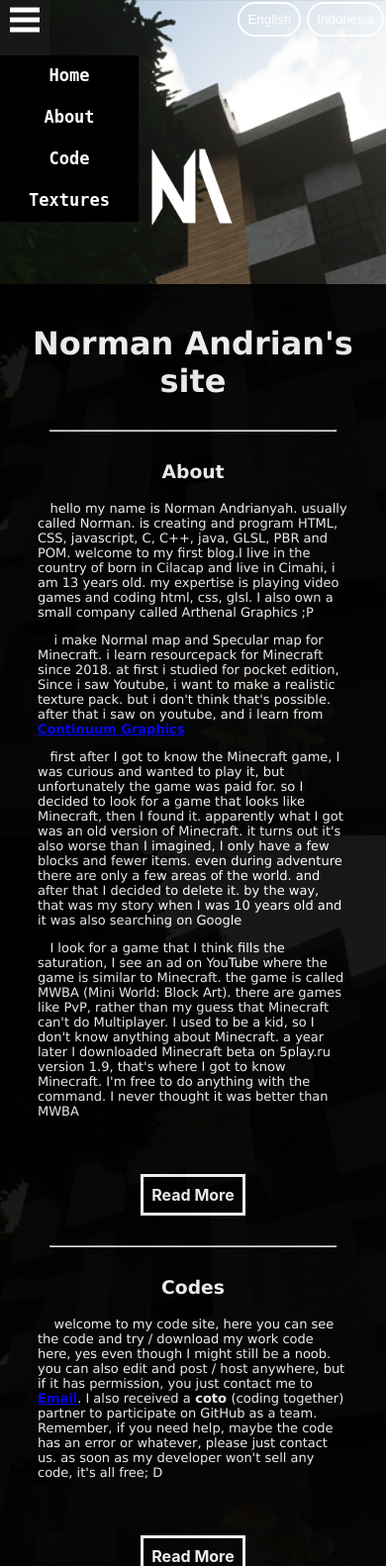
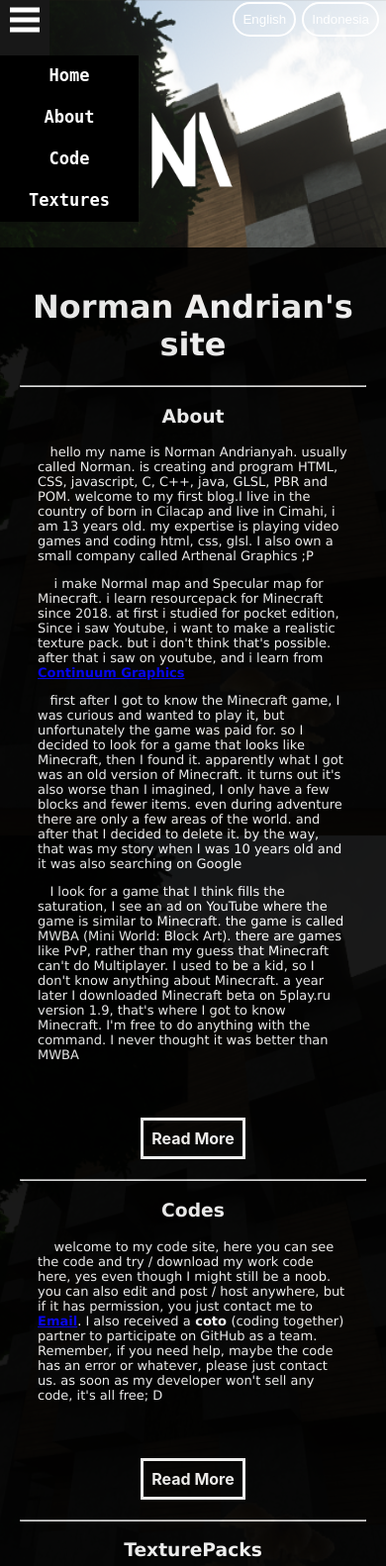
Before and after one commit to norman-andrians/norman-andrians.github.io, a PHP site: page / in a window 390 px wide. Shown: the top 1582 px of the page at 99% size. Run offline with PHP 8.4, Linux system fonts and the light colour scheme; grey boxes are pictures that could not be loaded.

Commit message:
fixed position

```diff
--- a/assets/style/main.css
+++ b/assets/style/main.css
@@ -19,7 +19,8 @@ a:hover {
     margin: -8px;
 }
 .subtitle {
-    text-align: right;
+	position: fixed;
+    right: 5px;
 }
 .subtitle > a {
     text-decoration: none;
@@ -44,6 +45,9 @@ a:hover {
 }
 .header-img > img {
     width: 100px;
+}
+.navbar {
+	position: fixed;
 }
 .navbar ul {
     list-style: none;
@@ -236,4 +240,7 @@ a:hover {
         color: white;
         text-align: center;
     }
+	hr {
+    margin: 0px;
+	}
 }
```
